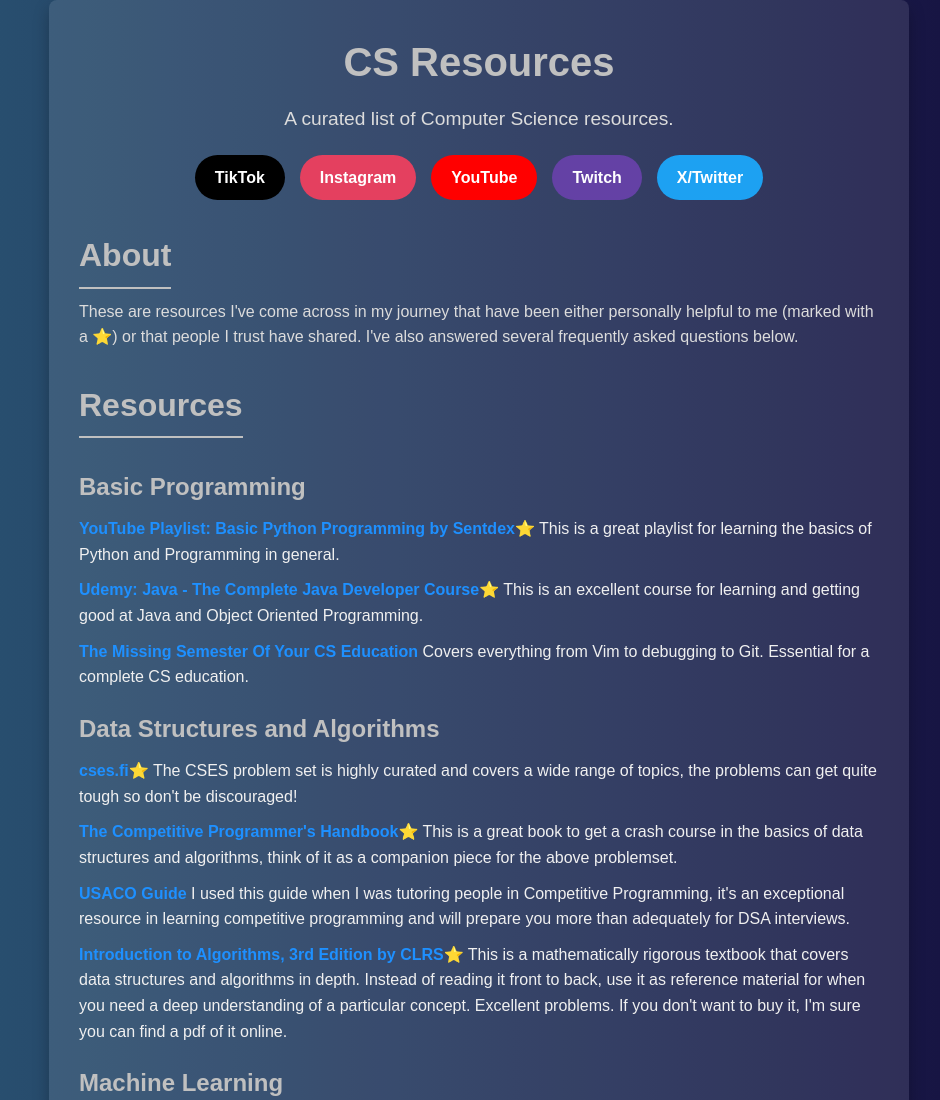
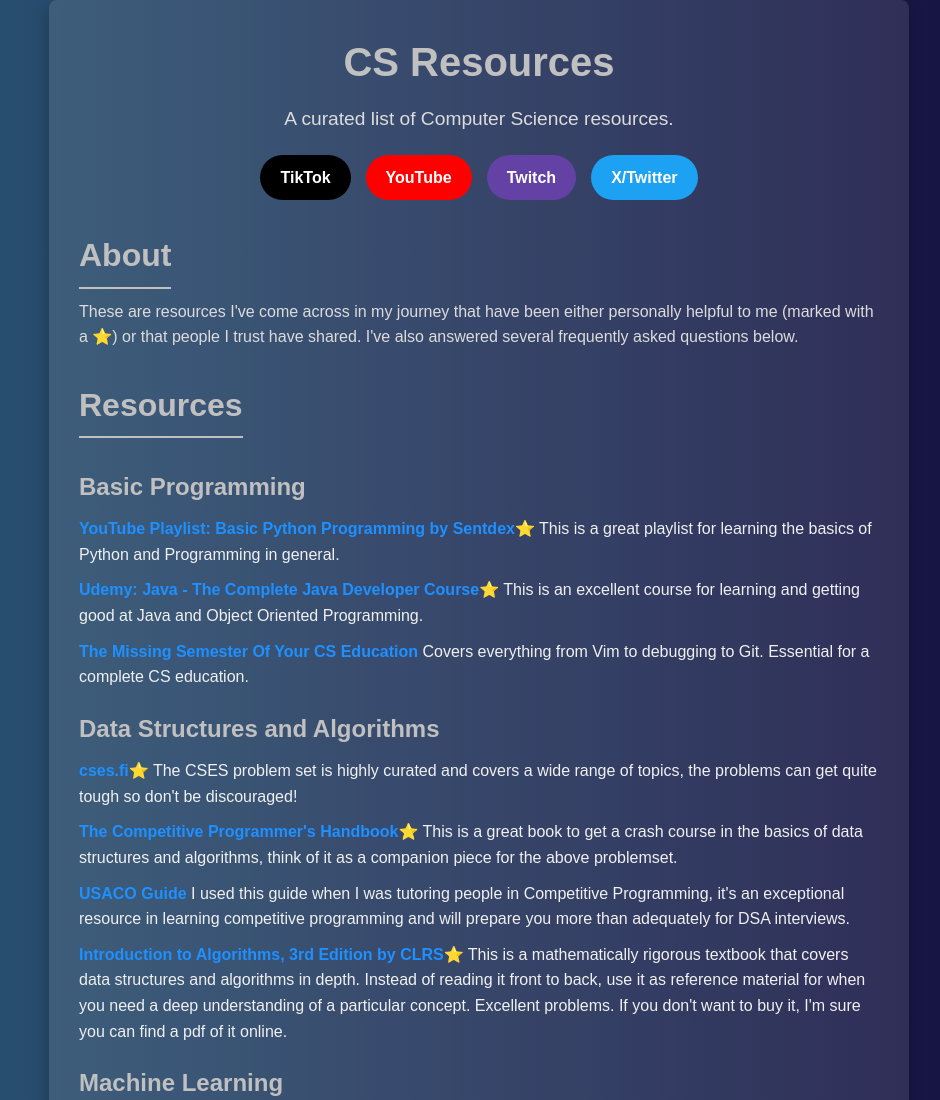
Before and after one commit to Rapter001/siddhant-resources, a plain HTML site: page index.html in a window 1280 px wide. Shown: the top 1100 px of the page, without its empty margins (161-1101 px from the left). Drawn offline with Linux system fonts and the light colour scheme.

Commit message:
Update index.html

```diff
--- a/index.html
+++ b/index.html
@@ -123,10 +123,6 @@ a:hover {
     background: #000000;
 }
 
-.social-button.instagram {
-    background: #E4405F;
-}
-
 .social-button.youtube {
     background: #FF0000;
 }
@@ -151,7 +147,6 @@ a:hover {
             <p>A curated list of Computer Science resources.</p>
             <div class="social-buttons">
                 <a href="https://www.tiktok.com/@sidcodes" target="_blank" class="social-button tiktok">TikTok</a>
-                <a href="https://www.instagram.com/sid12.dubey" target="_blank" class="social-button instagram">Instagram</a>
                 <a href="https://www.youtube.com/@SiddhantDubey" target="_blank" class="social-button youtube">YouTube</a>
                 <a href="https://www.twitch.tv/thesidcodes" target="_blank" class="social-button twitch">Twitch</a>
                 <a href="https://x.com/sidcodes" target="_blank" class="social-button x-twitter">X/Twitter</a>
```
